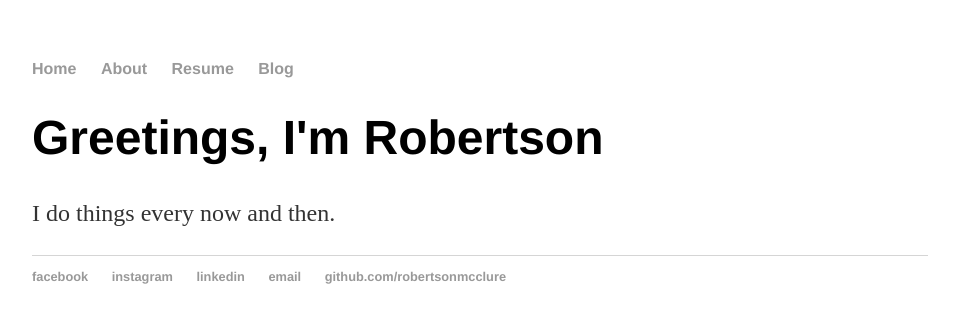
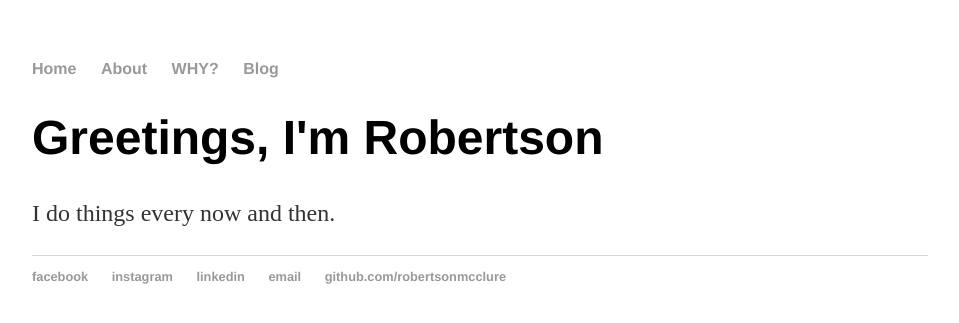
Before and after one commit to robertsonmcclure/robertsonmcclure.github.io, a Jekyll site: the page built from index.html, in a window 1280 px wide. Shown: the top 323 px of the page, without its empty margins (160-1119 px from the left). Built offline with Jekyll 4.4.1, drawn with Linux system fonts in a browser that asks for light colours.

Commit message:
commited using script

```diff
--- a/_layouts/default.html
+++ b/_layouts/default.html
@@ -10,7 +10,7 @@
                 <ul>
                     <li><a href="/">Home</a></li>
                     <li><a href="/about">About</a></li>
-                    <li><a href="/resume">Resume</a></li>
+                    <li><a href="/resume">WHY?</a></li>
                     <li><a href="/blog">Blog</a></li>
                 </ul>
             </nav>
```
